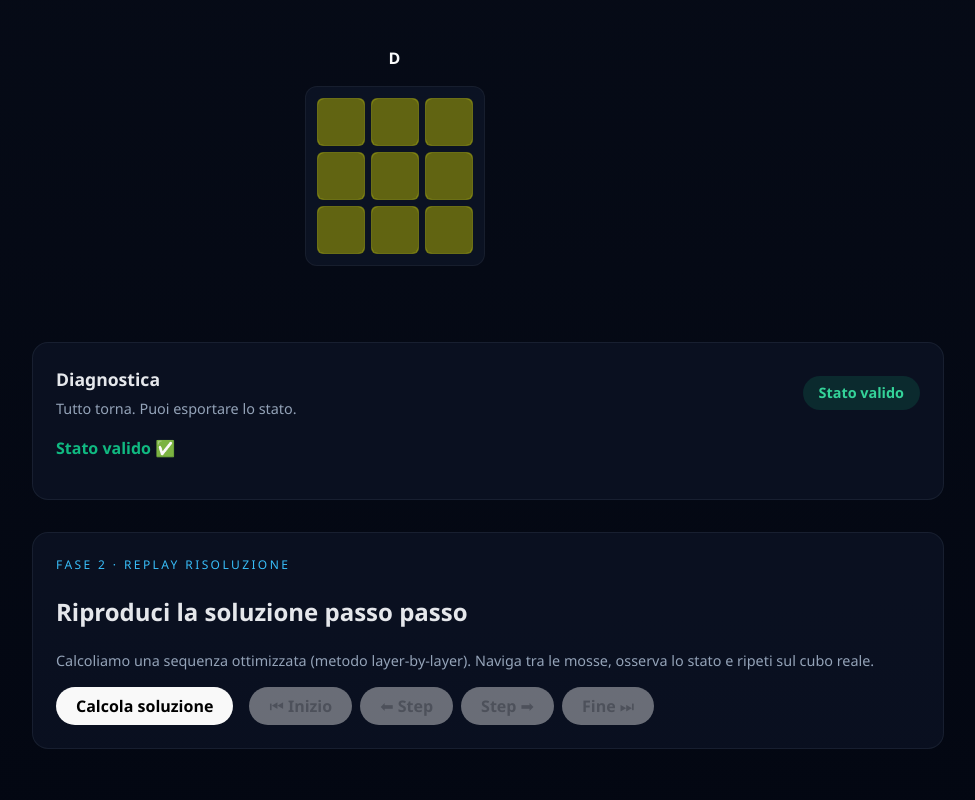
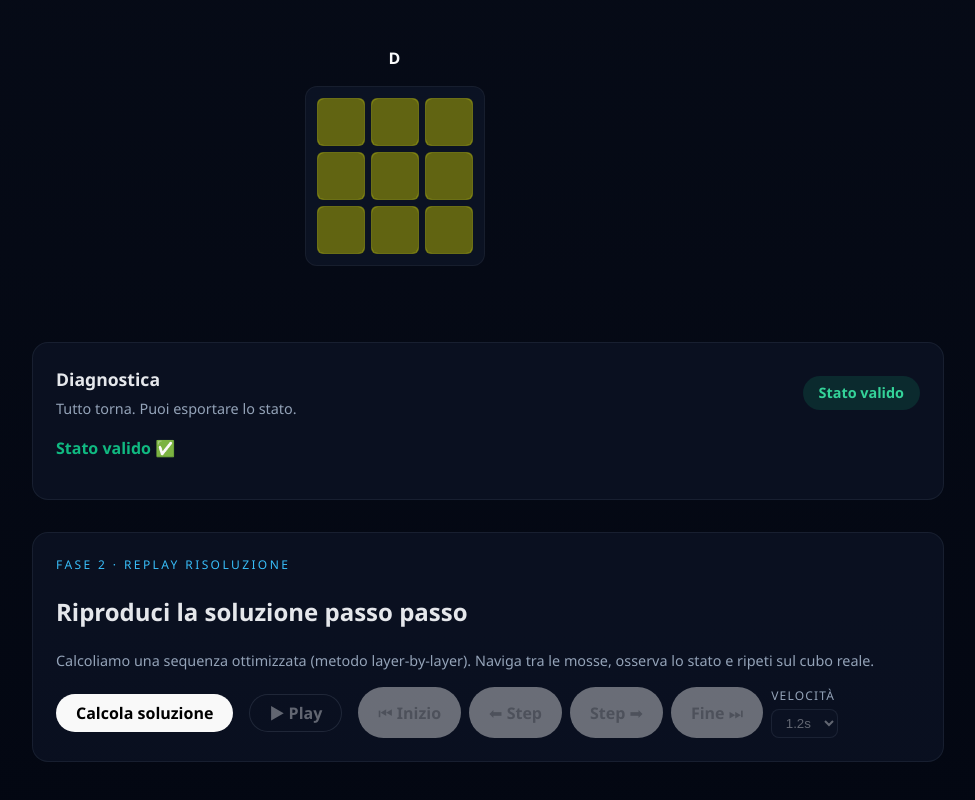
Before and after one commit to tommyagaa/Cube-solver, a React (Vite) app in the folder cubo-app/: page / in a window 1280 px wide. Shown: the part 3245-4045 px from the top of the page, without its empty margins (152-1127 px from the left). Built offline with nearby package versions, Linux system fonts and the light colour scheme; what cubejs would draw is missing.

Commit message:
feat: aggiungere autoplay player

```diff
--- a/cubo-app/src/App.css
+++ b/cubo-app/src/App.css
@@ -857,9 +857,37 @@ h1 {
   cursor: pointer;
 }
 
+.solve-controls .ghost {
+  background: transparent;
+  color: #e5e7eb;
+  box-shadow: inset 0 0 0 1px rgba(148, 163, 184, 0.4);
+}
+
 .solve-controls button:disabled {
   opacity: 0.4;
   cursor: not-allowed;
+}
+
+.player-speed {
+  display: flex;
+  flex-direction: column;
+  font-size: 0.75rem;
+  text-transform: uppercase;
+  letter-spacing: 0.1em;
+  color: #94a3b8;
+}
+
+.player-speed select {
+  margin-top: 0.25rem;
+  background: rgba(15, 23, 42, 0.65);
+  border: 1px solid rgba(148, 163, 184, 0.3);
+  border-radius: 8px;
+  color: #e5e7eb;
+  padding: 0.3rem 0.6rem;
+}
+
+.player-speed select:disabled {
+  opacity: 0.4;
 }
 
 .solve-error {
--- a/cubo-app/src/components/solver/SolvePlayer.tsx
+++ b/cubo-app/src/components/solver/SolvePlayer.tsx
@@ -1,4 +1,4 @@
-import { useMemo, useState } from 'react'
+import { useEffect, useMemo, useRef, useState } from 'react'
 import type { CubeState, Face } from '../../lib/cube/types'
 import CubeNet from '../CubeNet'
 import type { SolveFrame, SolvePlan } from '../../lib/solver/sequence'
@@ -33,6 +33,9 @@ const SolvePlayer = ({ state }: SolvePlayerProps) => {
   const [plan, setPlan] = useState<SolvePlan | null>(null)
   const [currentIndex, setCurrentIndex] = useState(0)
   const [error, setError] = useState<string | null>(null)
+  const [isPlaying, setIsPlaying] = useState(false)
+  const [intervalMs, setIntervalMs] = useState(1200)
+  const intervalRef = useRef<number | null>(null)
 
   const ensurePlan = () => {
     try {
@@ -40,6 +43,7 @@ const SolvePlayer = ({ state }: SolvePlayerProps) => {
       setPlan(nextPlan)
       setCurrentIndex(0)
       setError(null)
+      setIsPlaying(false)
     } catch (err) {
       if (err instanceof Error) {
         setError(err.message)
@@ -69,8 +73,14 @@ const SolvePlayer = ({ state }: SolvePlayerProps) => {
     setCurrentIndex(nextIndex)
   }
 
-  const prev = () => goTo(currentIndex - 1)
-  const next = () => goTo(currentIndex + 1)
+  const prev = () => {
+    setIsPlaying(false)
+    goTo(currentIndex - 1)
+  }
+  const next = () => {
+    setIsPlaying(false)
+    goTo(currentIndex + 1)
+  }
 
   const captions = useMemo(() => {
     if (!plan) {
@@ -83,6 +93,68 @@ const SolvePlayer = ({ state }: SolvePlayerProps) => {
       return `Frame ${idx} · ${frame.notation}`
     })
   }, [plan])
+
+  useEffect(() => {
+    if (!isPlaying || !plan) {
+      if (intervalRef.current) {
+        window.clearInterval(intervalRef.current)
+        intervalRef.current = null
+      }
+      return
+    }
+    if (currentIndex >= frames.length - 1) {
+      setIsPlaying(false)
+      return
+    }
+    intervalRef.current = window.setInterval(() => {
+      setCurrentIndex((prevIndex) => {
+        if (!plan || prevIndex >= plan.frames.length - 1) {
+          return prevIndex
+        }
+        return prevIndex + 1
+      })
+    }, intervalMs)
+    return () => {
+      if (intervalRef.current) {
+        window.clearInterval(intervalRef.current)
+        intervalRef.current = null
+      }
+    }
+  }, [isPlaying, intervalMs, plan, frames.length, currentIndex])
+
+  useEffect(() => {
+    if (!plan) {
+      setIsPlaying(false)
+      return
+    }
+    if (currentIndex >= plan.frames.length - 1) {
+      setIsPlaying(false)
+    }
+  }, [currentIndex, plan])
+
+  const togglePlay = () => {
+    if (!plan) {
+      return
+    }
+    if (isPlaying) {
+      setIsPlaying(false)
+      return
+    }
+    if (currentIndex >= plan.frames.length - 1) {
+      setCurrentIndex(0)
+    }
+    setIsPlaying(true)
+  }
+
+  const renderPlayLabel = () => {
+    if (!plan) {
+      return '▶ Play'
+    }
+    if (currentIndex >= plan.frames.length - 1) {
+      return '↺ Restart'
+    }
+    return isPlaying ? '⏸ Pause' : '▶ Play'
+  }
 
   return (
     <section className="solve-player">
@@ -97,6 +169,14 @@ const SolvePlayer = ({ state }: SolvePlayerProps) => {
       <div className="solve-controls">
         <button type="button" className="primary" onClick={ensurePlan}>
           Calcola soluzione
+        </button>
+        <button
+          type="button"
+          className="ghost"
+          onClick={togglePlay}
+          disabled={!hasPlan}
+        >
+          {renderPlayLabel()}
         </button>
         <div className="player-buttons">
           <button type="button" onClick={() => goTo(0)} disabled={!hasPlan || currentIndex === 0}>
@@ -119,6 +199,18 @@ const SolvePlayer = ({ state }: SolvePlayerProps) => {
           >
             Fine ⏭
           </button>
+          <label className="player-speed">
+            Velocità
+            <select
+              value={intervalMs}
+              onChange={(event) => setIntervalMs(Number(event.target.value))}
+              disabled={!hasPlan}
+            >
+              <option value={800}>0.8s</option>
+              <option value={1200}>1.2s</option>
+              <option value={2000}>2s</option>
+            </select>
+          </label>
         </div>
       </div>
 
```
